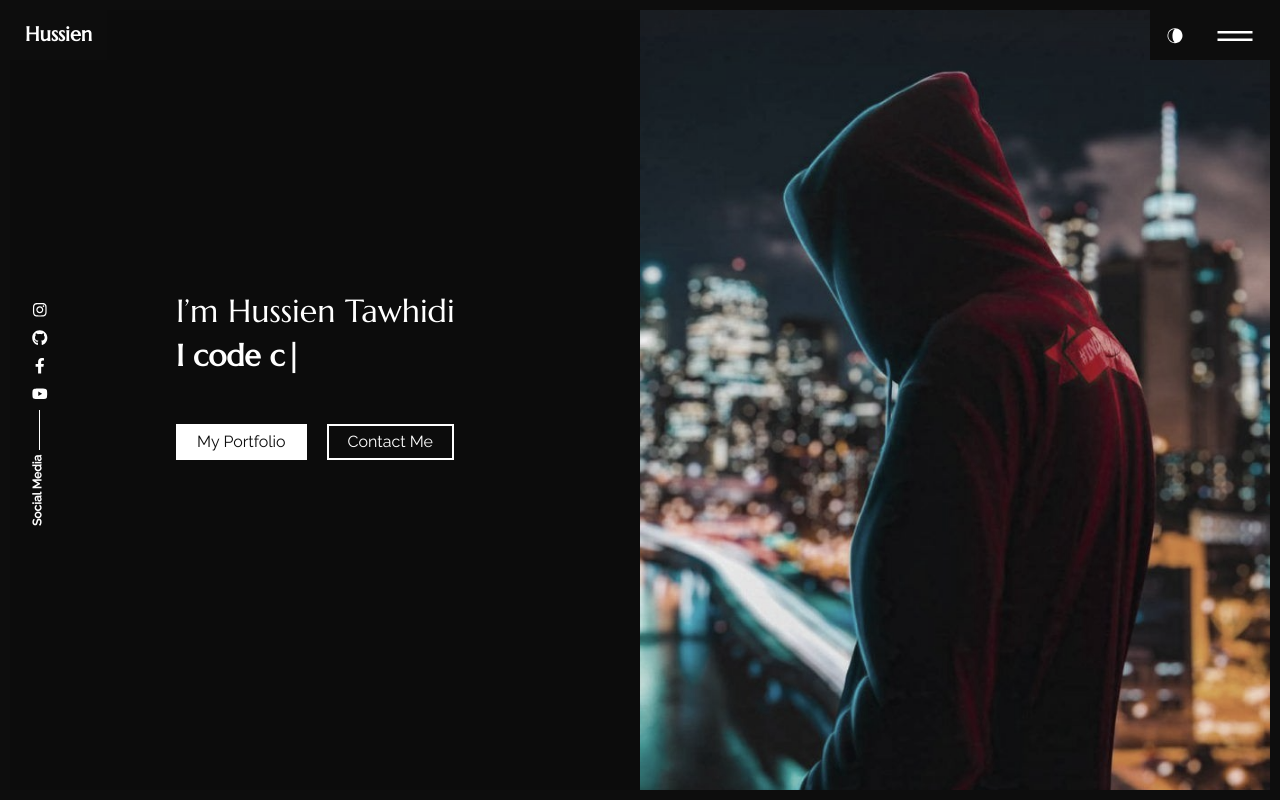
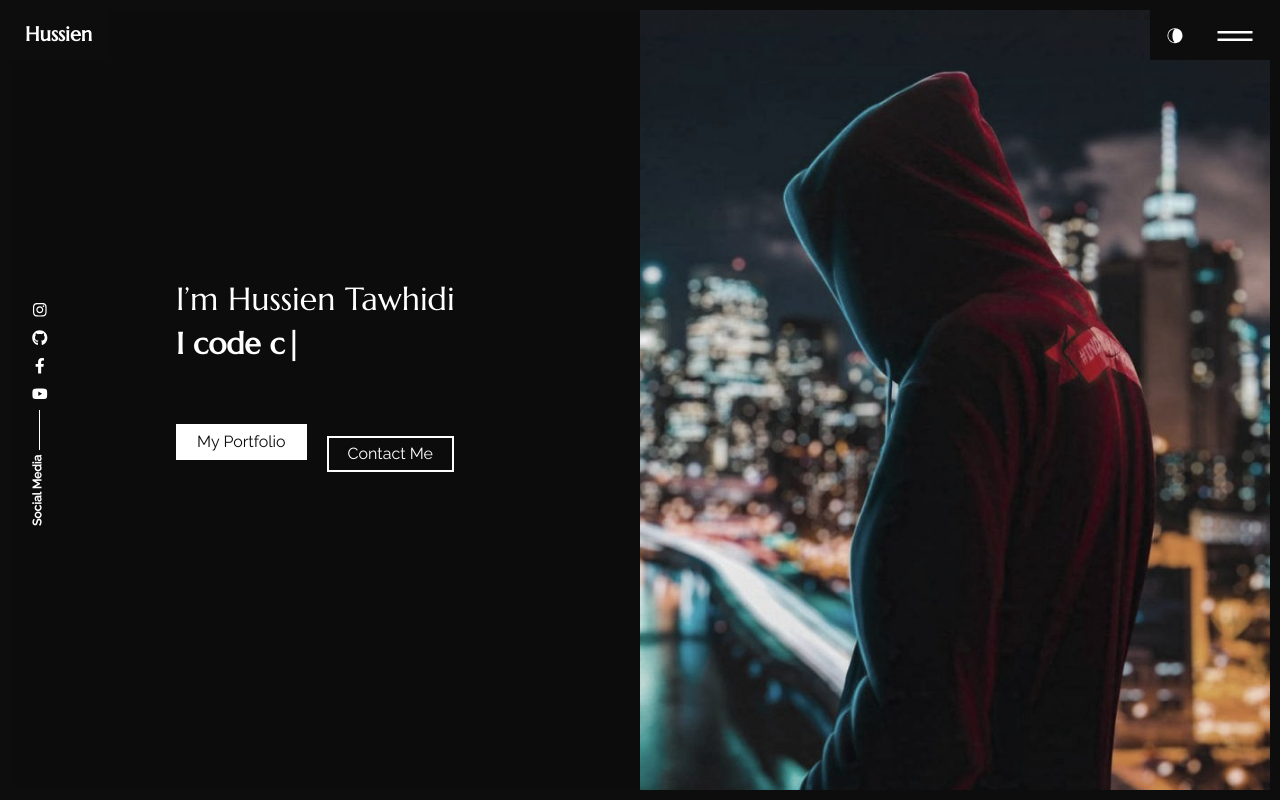
Before and after one commit to hussien-tawhidi/my-profile, a React (Create React App) app: page / in a window 1280 px wide. Built offline with nearby package versions, Linux system fonts and the light colour scheme.

Commit message:
btn updated

```diff
--- a/src/pages/home/index.js
+++ b/src/pages/home/index.js
@@ -39,7 +39,7 @@ export const Home = () => {
                 </h1>
                 <p className='mb-1x'>{introdata.description}</p>
                 <div className='intro_btn-action pb-5'>
-                  <Link to='/portfolio' className='text_2 mb-4'>
+                  <Link to='/portfolio' className='text_2'>
                     <div id='button_p' className='ac_btn btn '>
                       My Portfolio
                       <div className='ring one'></div>
@@ -48,7 +48,7 @@ export const Home = () => {
                     </div>
                   </Link>
                   <Link to='/contact'>
-                    <div id='button_h' className='ac_btn btn'>
+                    <div id='button_h' className='ac_btn btn mt-4'>
                       Contact Me
                       <div className='ring one'></div>
                       <div className='ring two'></div>
```
